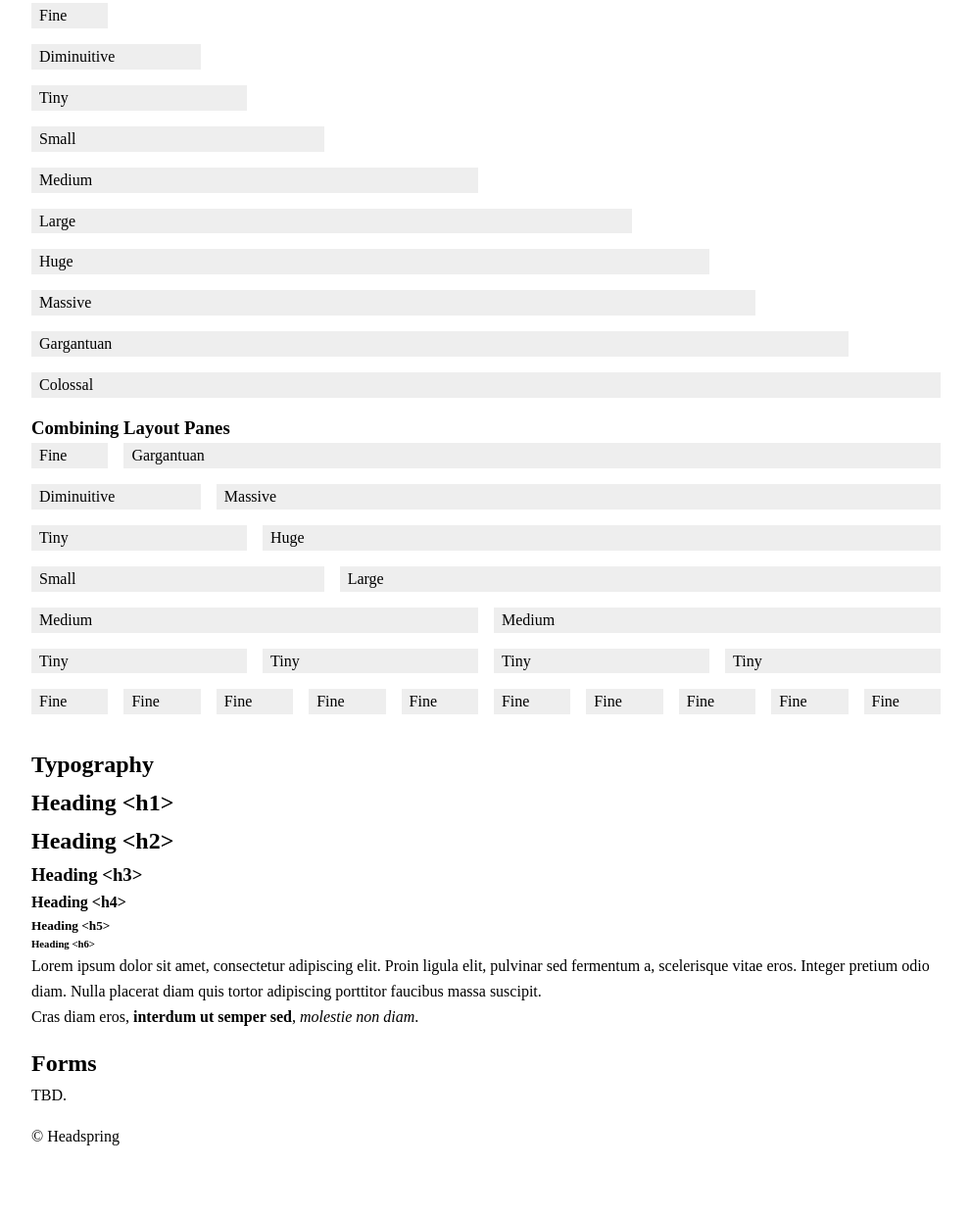
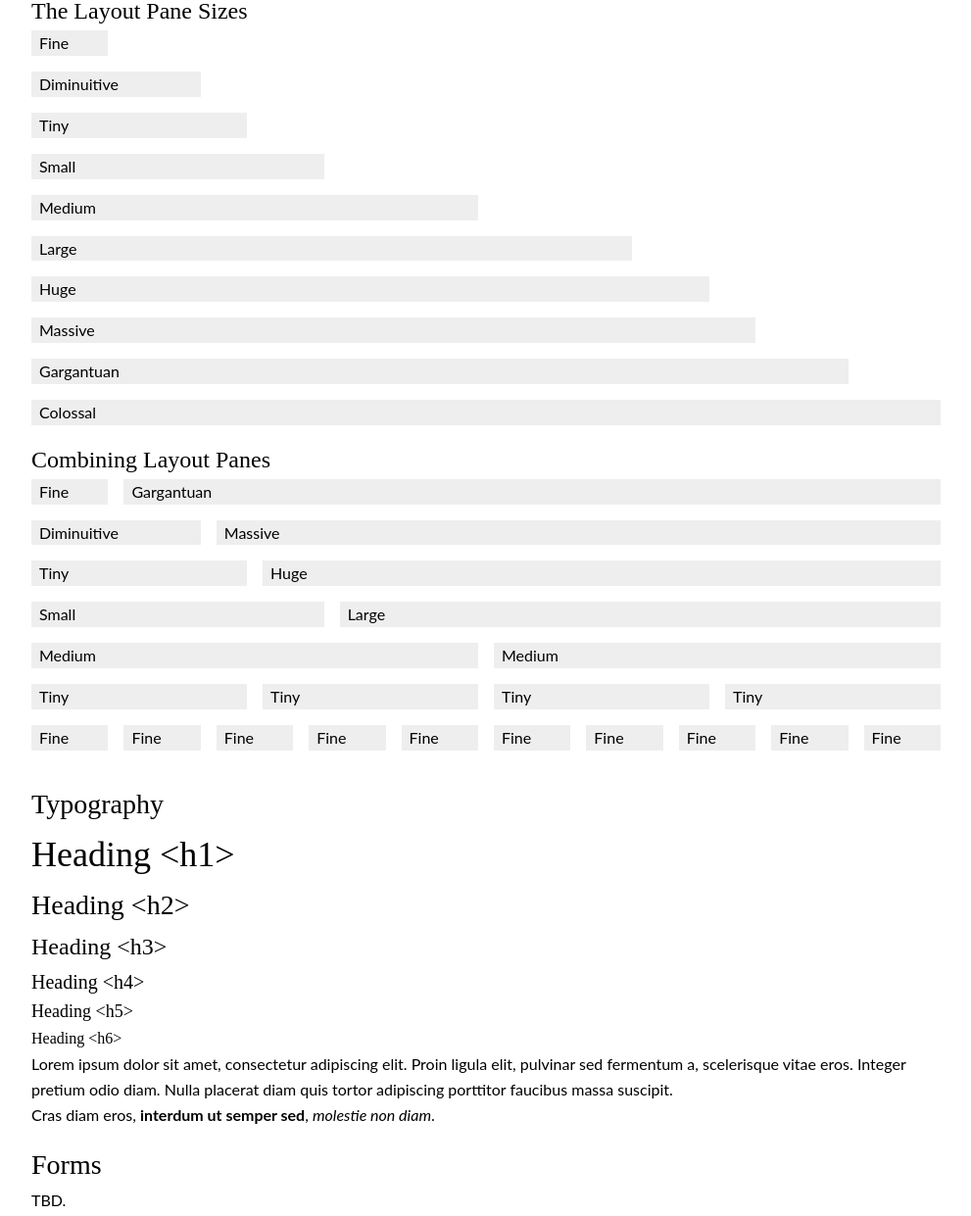
Before and after one commit to HeadspringLabs/Tributary, a plain HTML site: page index.html in a window 1280 px wide. Shown: the part 292-1533 px from the top of the page at 98% size, without its empty margins (144-1135 px from the left). Before the commit the page ends 1465 px from the top, so only its background shows below. Drawn offline with Linux system fonts and the light colour scheme.

Commit message:
incoporate basic typographical styles

```diff
--- /dev/null
+++ b/css/global.css
@@ -0,0 +1,15 @@
+* {
+   border: 0;
+   box-sizing: border-box;
+   -moz-box-sizing: border-box;
+   margin: 0;
+   padding: 0;
+}
+
+.group {
+   display: block;
+   margin: 0 auto;
+   padding: 16px 0 0 16px;
+   overflow: hidden;
+   width: 960px;
+}
--- a/css/panes.css
+++ b/css/panes.css
@@ -1,23 +1,3 @@
-* {
-   border: 0;
-   box-sizing: border-box;
-   -moz-box-sizing: border-box;
-   margin: 0;
-   padding: 0;
-}
-
-body {
-   line-height: 1.618;
-}
-
-.group {
-   display: block;
-   margin: 0 auto;
-   padding: 16px 0 0 16px;
-   overflow: hidden;
-   width: 960px;
-}
-
 .row {
    display: block;
    overflow: hidden;
@@ -29,6 +9,8 @@ body {
    padding: 0 16px 0 0;
    margin: 0 0 16px;
 }
+
+   /* Move to scoped */
    .pane div {
       background: #eee;
       padding: 0 8px;
--- /dev/null
+++ b/css/typography.css
@@ -0,0 +1,17 @@
+body {
+   font-family: Lato, sans-serif;
+   line-height: 1.618;
+   text-rendering: optimizeLegibility;
+}
+
+h1, h2, h3, h4, h5, h6 {
+   font-family: Merriweather, serif;
+   font-weight: 400;
+}
+
+h1 { font-size: 36px; }
+h2 { font-size: 28px; }
+h3 { font-size: 24px; }
+h4 { font-size: 20px; }
+h5 { font-size: 18px; }
+h6 { font-size: 16px; }
--- a/index.html
+++ b/index.html
@@ -4,7 +4,9 @@
 
 <head>
    <title>Headspring Tributary</title>
+   <link rel="stylesheet" href="css/global.css">
    <link rel="stylesheet" href="css/panes.css">
+   <link rel="stylesheet" href="css/typography.css">
 </head>
 
 <body>
```
